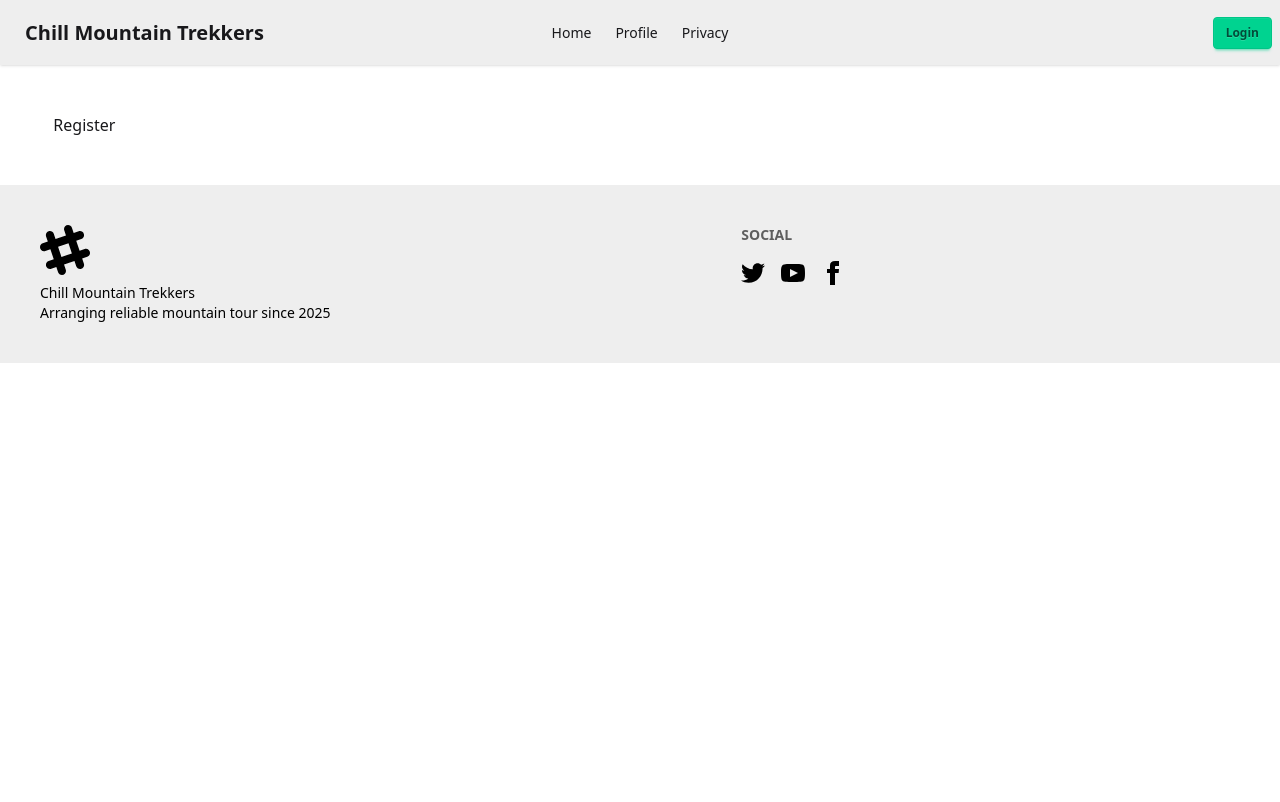
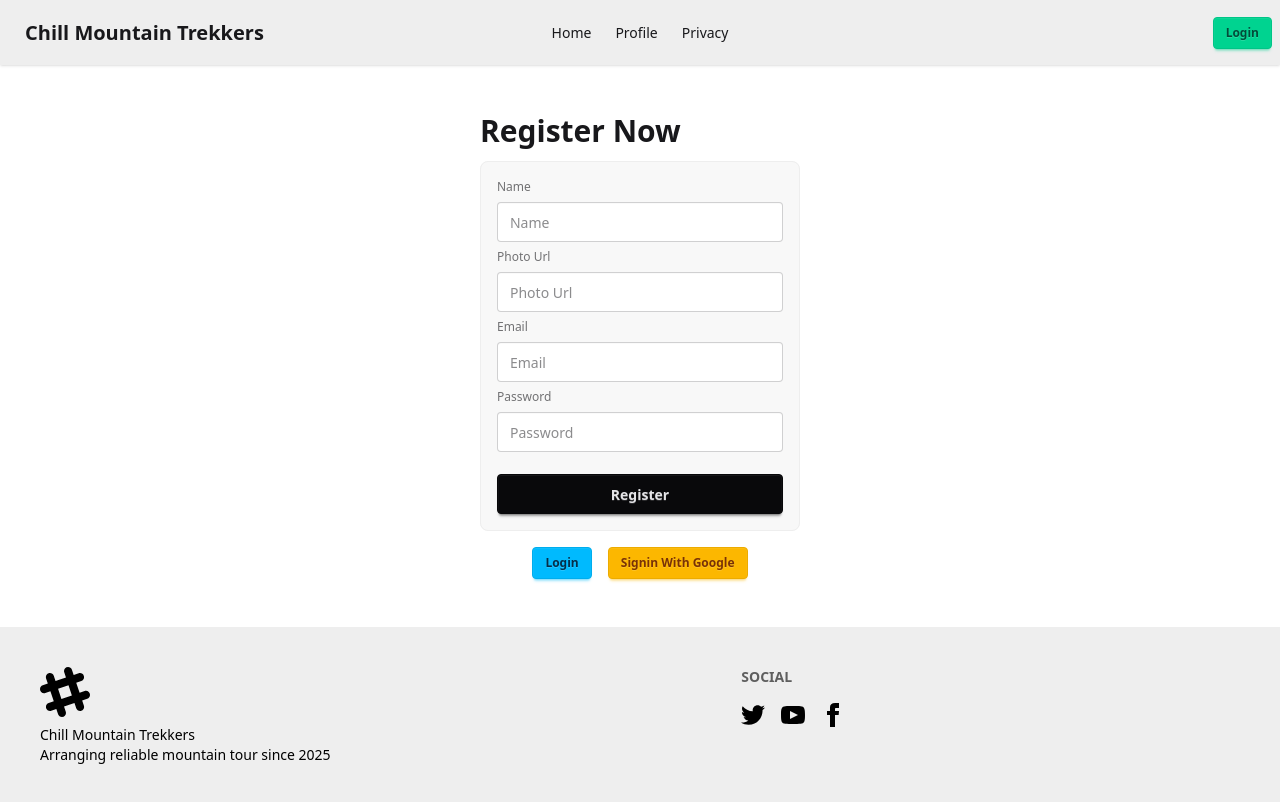
Before and after one commit to Taanveer22/wdm-9, a React (Vite) app: page /register in a window 1280 px wide. Shown: the top 802 px of the page. Built offline with nearby package versions, Linux system fonts and the light colour scheme; no server answers.

Commit message:
alhamdulliah registration form complete

```diff
--- a/src/pages/Login.jsx
+++ b/src/pages/Login.jsx
@@ -4,8 +4,23 @@ import toast from "react-hot-toast";
 import { Link } from "react-router-dom";
 
 const Login = () => {
+  const { googleSignIn, userSigninByLogin } = useContext(AuthContext);
 
-  const { googleSignIn } = useContext(AuthContext);
+  const handleLoginForm = (e) => {
+    e.preventDefault();
+
+    const email = e.target.email.value;
+    const password = e.target.password.value;
+    console.log(email, password);
+
+    userSigninByLogin(email, password)
+      .then(() => {
+        toast.success("login successful");
+      })
+      .catch(() => {
+        toast.error("login failed");
+      });
+  };
 
   const handleGoogleSignIn = () => {
     googleSignIn()
@@ -18,15 +33,28 @@ const Login = () => {
   };
   return (
     <div className="flex justify-center items-center">
-      <div >
+      <div>
         <h1 className="text-3xl font-bold mb-3">Login Now</h1>
-        <form className="card bg-base-100 w-full max-w-md shrink-0 shadow-2xl">
+        <form
+          onSubmit={handleLoginForm}
+          className="card bg-base-100 w-full max-w-md shrink-0 shadow-2xl"
+        >
           <div className="card-body">
             <fieldset className="fieldset">
               <label className="label">Email</label>
-              <input type="email" className="input" placeholder="Email" />
+              <input
+                name="email"
+                type="email"
+                className="input"
+                placeholder="Email"
+              />
               <label className="label">Password</label>
-              <input type="password" className="input" placeholder="Password" />
+              <input
+                name="password"
+                type="password"
+                className="input"
+                placeholder="Password"
+              />
               <div>
                 <a className="link link-hover">Forgot password?</a>
               </div>
@@ -42,7 +70,9 @@ const Login = () => {
             >
               Login With Google
             </button>
-          <Link to="/register" className="btn btn-sm btn-info ">Register</Link>
+            <Link to="/register" className="btn btn-sm btn-info ">
+              Register
+            </Link>
           </div>
         </div>
       </div>
--- a/src/pages/Register.jsx
+++ b/src/pages/Register.jsx
@@ -1,5 +1,131 @@
+import { useContext, useState } from "react";
+import { Link, useNavigate } from "react-router-dom";
+import { AuthContext } from "../providers/AuthProvider";
+import toast from "react-hot-toast";
+
 const Register = () => {
-  return <div>Register</div>;
+  const { googleSignIn, userCreateByRegister, userUpdateProfile } =
+    useContext(AuthContext);
+  const navigate = useNavigate();
+  const [errorMessage, setErrorMessage] = useState("");
+
+  // Register → updateProfile → navigate → UI updates correctly
+
+  const handleRegisterForm = (e) => {
+    e.preventDefault();
+    const name = e.target.name.value;
+    const photoUrl = e.target.photoUrl.value;
+    const email = e.target.email.value;
+    const password = e.target.password.value;
+    // console.log(name, photoUrl, email, password);
+
+    // reset state
+    setErrorMessage("");
+
+    // password validation
+    if (password.length < 6) {
+      setErrorMessage("password must be 6 characters or more");
+      return;
+    }
+
+    const hasUppercase = /[A-Z]/;
+    if (!hasUppercase.test(password)) {
+      setErrorMessage("need at least one uppercase");
+      return;
+    }
+
+    const hasLowerCase = /[a-z]/;
+    if (!hasLowerCase.test(password)) {
+      setErrorMessage("need at least one lowercase");
+      return;
+    }
+
+    // firebase functionality
+    userCreateByRegister(email, password)
+      .then(() => {
+        userUpdateProfile(name, photoUrl)
+          .then(() => {
+            toast.success("register and profile update done");
+            navigate("/");
+          })
+          .catch(() => {
+            toast.error("profile update failed");
+          });
+      })
+      .catch(() => {
+        toast.error("user register failed");
+      });
+  };
+
+  const handleGoogleSignIn = () => {
+    googleSignIn()
+      .then(() => {
+        toast.success("sign in with google successful");
+      })
+      .catch(() => {
+        toast.error("sign in with google failed");
+      });
+  };
+  return (
+    <div className="flex justify-center items-center">
+      <div>
+        <h1 className="text-3xl font-bold  mb-3">Register Now</h1>
+        <form onSubmit={handleRegisterForm}>
+          <fieldset className="fieldset bg-base-200 border-base-300 rounded-box w-xs border p-4">
+            <label className="label">Name</label>
+            <input
+              name="name"
+              type="text"
+              className="input"
+              placeholder="Name"
+            />
+
+            <label className="label">Photo Url</label>
+            <input
+              name="photoUrl"
+              type="text"
+              className="input"
+              placeholder="Photo Url"
+            />
+
+            <label className="label">Email</label>
+            <input
+              name="email"
+              type="email"
+              className="input"
+              placeholder="Email"
+            />
+
+            <label className="label">Password</label>
+            <input
+              name="password"
+              type="password"
+              className="input"
+              placeholder="Password"
+            />
+
+            <button className="btn btn-neutral mt-4">Register</button>
+          </fieldset>
+        </form>
+        {errorMessage && (
+          <p className="text-red-500 font-medium">{errorMessage}</p>
+        )}
+        <div className="flex justify-center items-center">
+          <div className="space-x-4 mt-4">
+            <Link to="/login" className="btn btn-sm btn-info">
+              Login
+            </Link>
+            <button
+              onClick={handleGoogleSignIn}
+              className="btn btn-sm btn-warning"
+            >
+              Signin With Google
+            </button>
+          </div>
+        </div>
+      </div>
+    </div>
+  );
 };
 
 export default Register;
--- a/src/providers/AuthProvider.jsx
+++ b/src/providers/AuthProvider.jsx
@@ -1,6 +1,8 @@
 import {
+  createUserWithEmailAndPassword,
   GoogleAuthProvider,
   onAuthStateChanged,
+  signInWithEmailAndPassword,
   signInWithPopup,
   signOut,
   updateProfile,
@@ -13,27 +15,38 @@ const AuthContext = createContext();
 const AuthProvider = ({ children }) => {
   const [user, setUser] = useState(null);
 
+  // function 01
   const googleProvider = new GoogleAuthProvider();
   const googleSignIn = () => {
     return signInWithPopup(auth, googleProvider);
   };
-
+  // function 02
   const userSignOut = () => {
     return signOut(auth);
   };
-
+  // function 03
   const userUpdateProfile = (userName, userPhoto) => {
     return updateProfile(auth.currentUser, {
       displayName: userName,
       photoURL: userPhoto,
     });
   };
+  // function 04
+  const userCreateByRegister = (email, password) => {
+    return createUserWithEmailAndPassword(auth, email, password);
+  };
 
+  // function 04
+  const userSigninByLogin = (email, password) => {
+    return signInWithEmailAndPassword(auth, email, password);
+  };
   const authData = {
     user,
     userUpdateProfile,
     googleSignIn,
-    userSignOut
+    userSignOut,
+    userCreateByRegister,
+    userSigninByLogin,
   };
 
   useEffect(() => {
```
Lines whose indentation alone changed are shown as unchanged.
